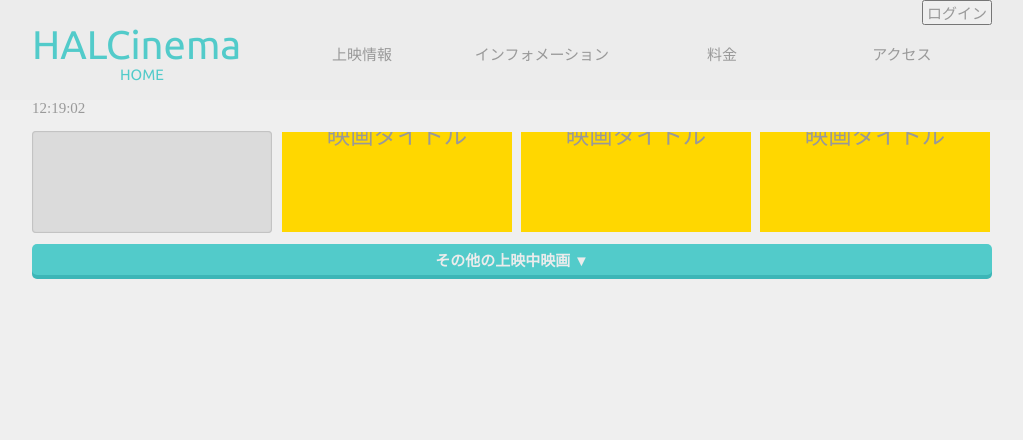
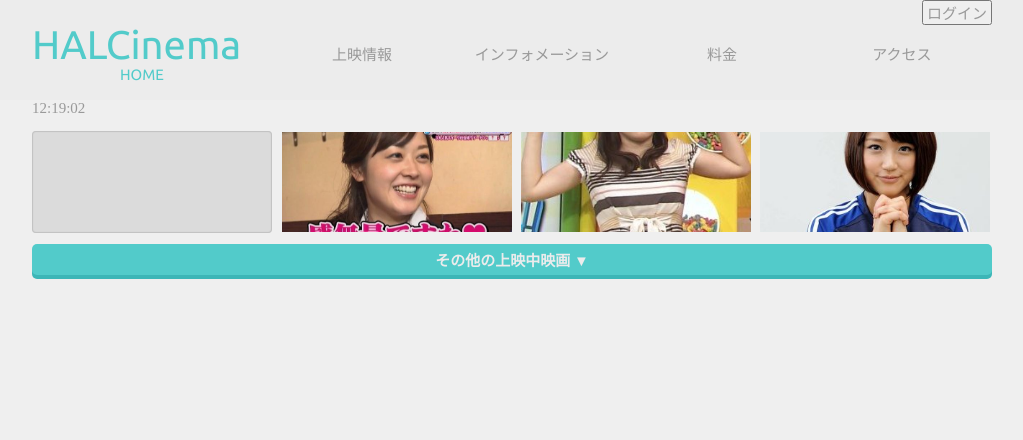
Before and after one commit to codeCrystalgeysers/halcinema, a PHP site: page / in a window 1280 px wide. Shown: the top 440 px of the page, without its empty margins (128-1151 px from the left). Run offline with PHP 8.4, Linux system fonts and the light colour scheme; data that the repository does not hold is empty.

Commit message:
スクリーン　触ると変化
処す

```diff
--- a/css/index.css
+++ b/css/index.css
@@ -47,12 +47,13 @@
 .moviesCap {
   display: inline-block;
   position: absolute;
-  z-index: 9999;
+  left: 240px;
   width: 100%;
   height: 100%;
   text-align: center;
   background-color: gold;
-  -webkit-transform: scale(1.3);
+  opacity: 0;
+  z-index: 999;
 }
 .moviesTitle {
   font-size: 1.2em;
--- a/js/index.js
+++ b/js/index.js
@@ -16,12 +16,16 @@ $(function(){
 
     $('.moviesList li').hover(
       function(){
-        $('.moviesTitle').animate({
-
-        });
+        $(this).find('.moviesCap').stop().animate({
+          left: 0,
+          opacity: 1
+        }, 300);
       },
       function(){
-
+        $(this).find('.moviesCap').stop().animate({
+          left: '240px',
+          opacity: 0
+        }, 300);
       }
     );
 
```
